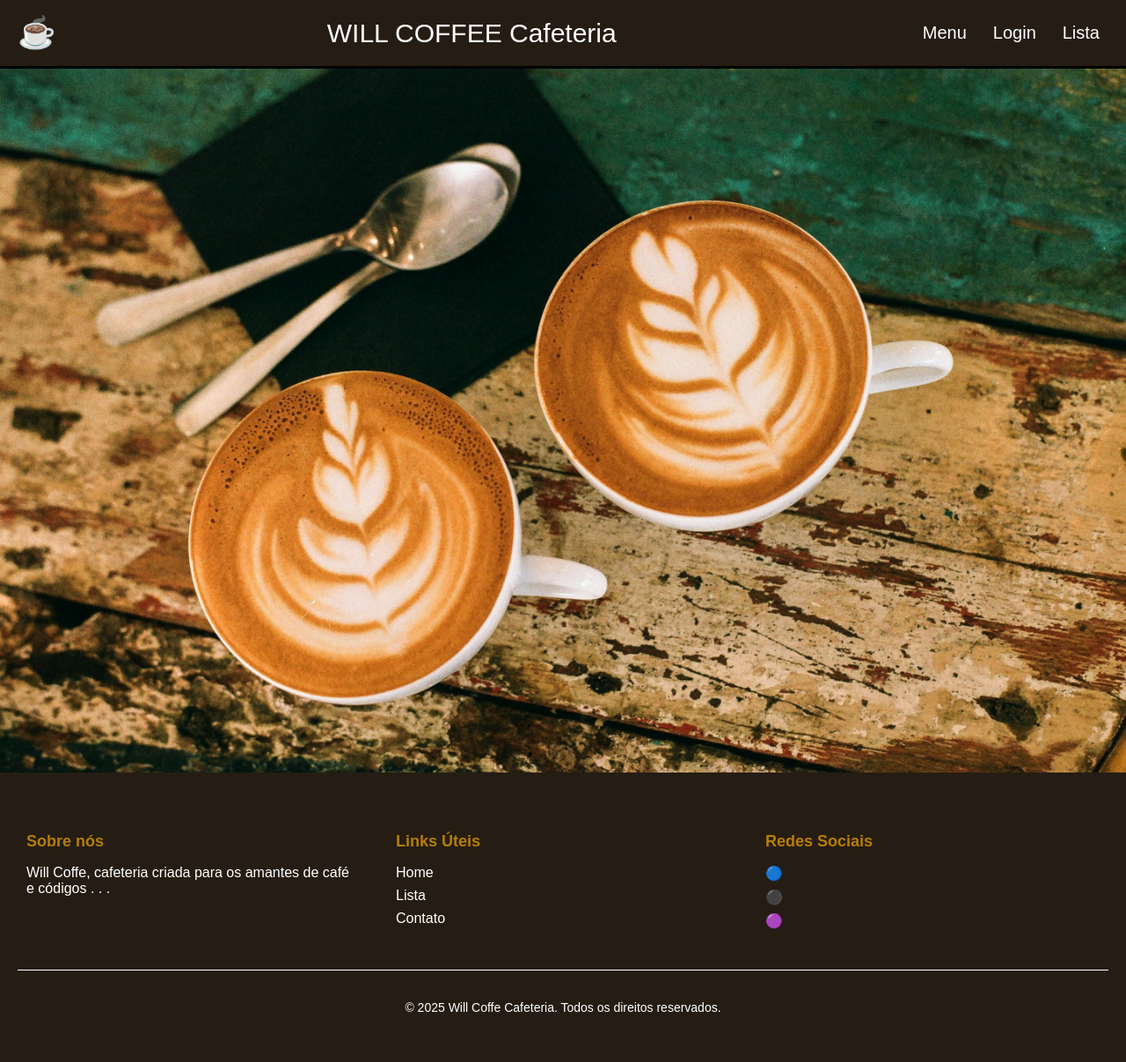
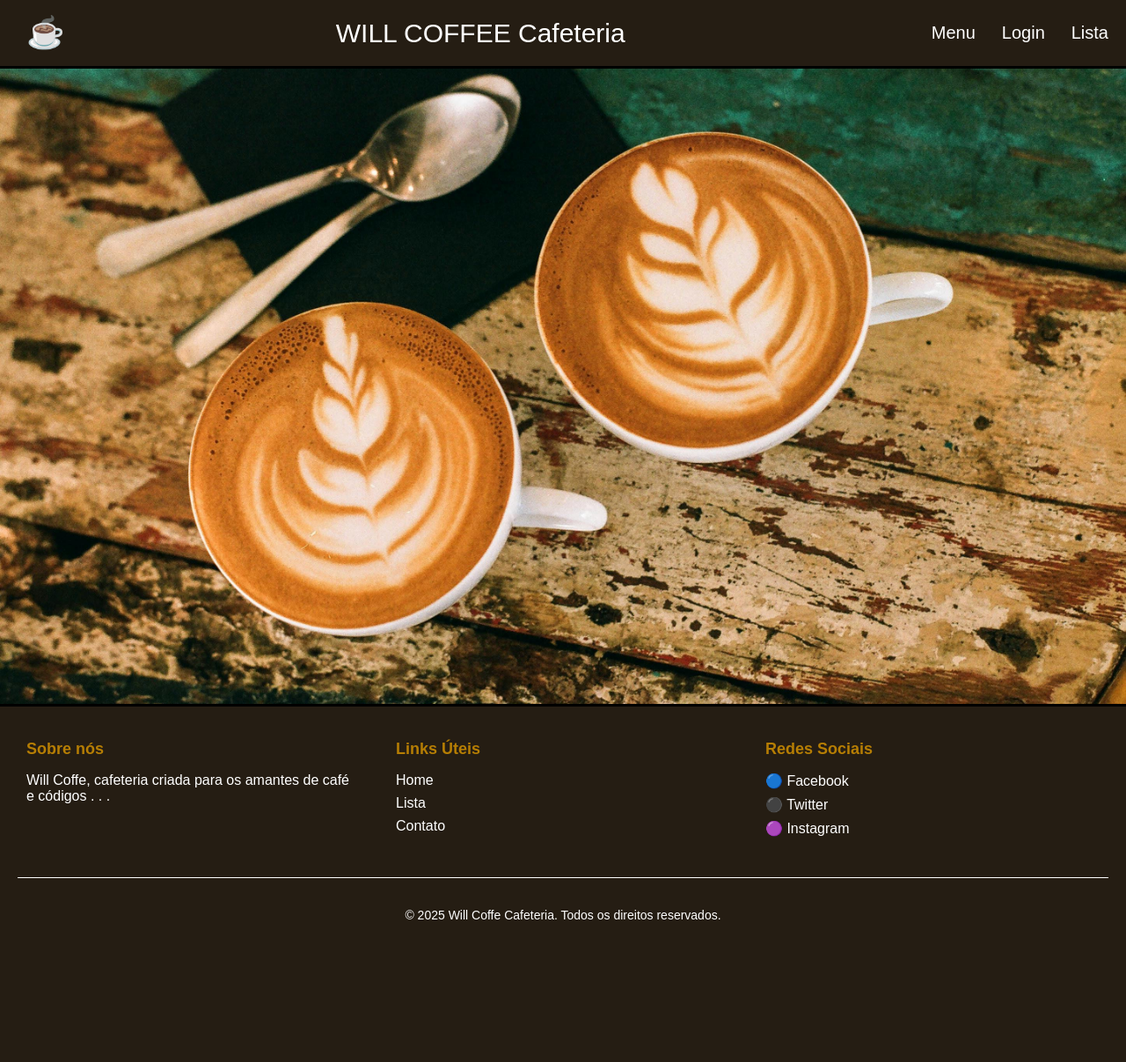
Before and after one commit to williancordeiro/cafeteria-marmelada, a PHP site: page / in a window 1280 px wide. Shown: the whole page at 88% size. After the commit the page ends 1045 px from the top, so only its background shows below. Run offline with PHP 8.4, Linux system fonts and the light colour scheme.

Commit message:
finalizado

```diff
--- a/app/public/css/style.css
+++ b/app/public/css/style.css
@@ -26,9 +26,14 @@
     align-items: center;
     justify-content: space-between;
     margin: auto;
+    position: fixed;
     background-color: rgb(37, 29, 19);
     border-bottom: solid 3px black;
-    padding: 10px;
+    padding: 10px 20px;
+    top: 0;
+    left: 0;
+    width: 100%;
+    z-index: 1000;
 }
 
 .navbar a {
@@ -38,6 +43,7 @@
 }
 
 .menu {
+    margin-right: 20px;
     display: flex;
     justify-content: end;
     list-style-type: none;
@@ -69,8 +75,9 @@
 footer {
     background-color: rgb(37, 29, 19);
     color: white;
-    padding: 40px 20px;
+    padding: 10px 20px;
     font-family: Arial, Helvetica, sans-serif;
+    border-top: solid 3px black;
 }
 
 .footer-main {
@@ -105,14 +112,25 @@
     transition: color 0.3s;
 }
 
-.footer-column ul li a:hover {
-    color: #8a6d2f;
-}
-
-
 .copy-right {
     text-align: center;
     font-size: 14px;
     padding-top: 20px;
     border-top: 1px solid #ffffff;
 }
+
+.link-util li a:hover {
+    color: #8a6d2f;
+}
+
+.facebook a:hover {
+    color: rgb(44, 129, 241);
+}
+
+.twitter a:hover {
+    color: rgb(88, 87, 87);
+}
+
+.instagram a:hover {
+    color: rgb(165, 76, 192);
+}
--- a/app/src/View/templates/footer.php
+++ b/app/src/View/templates/footer.php
@@ -6,7 +6,7 @@
         </div>
         <div class="footer-column">
             <h3>Links Úteis</h3>
-            <ul>
+            <ul class="link-util">
                 <li><a href="<?= URL_RAIZ ?>">Home</a></li>
                 <li><a href="<?= URL_RAIZ . 'list' ?>">Lista</a></li>
                 <li><a href="<?= URL_RAIZ ?>">Contato</a></li>
@@ -15,9 +15,9 @@
         <div class="footer-column">
             <h3>Redes Sociais</h3>
             <ul>
-                <li><a href="<?= URL_RAIZ ?>">🔵</a></li>
-                <li><a href="<?= URL_RAIZ ?>">⚫</a></li>
-                <li><a href="<?= URL_RAIZ ?>">🟣</a></li>
+                <li class="facebook" ><a href="<?= URL_RAIZ ?>">🔵 Facebook</a></li>
+                <li class="twitter"><a href="<?= URL_RAIZ ?>">⚫ Twitter</a></li>
+                <li class="instagram"><a href="<?= URL_RAIZ ?>">🟣 Instagram</a></li>
             </ul>
         </div>
     </div>
```
Also changed, not shown: 1 other file.
